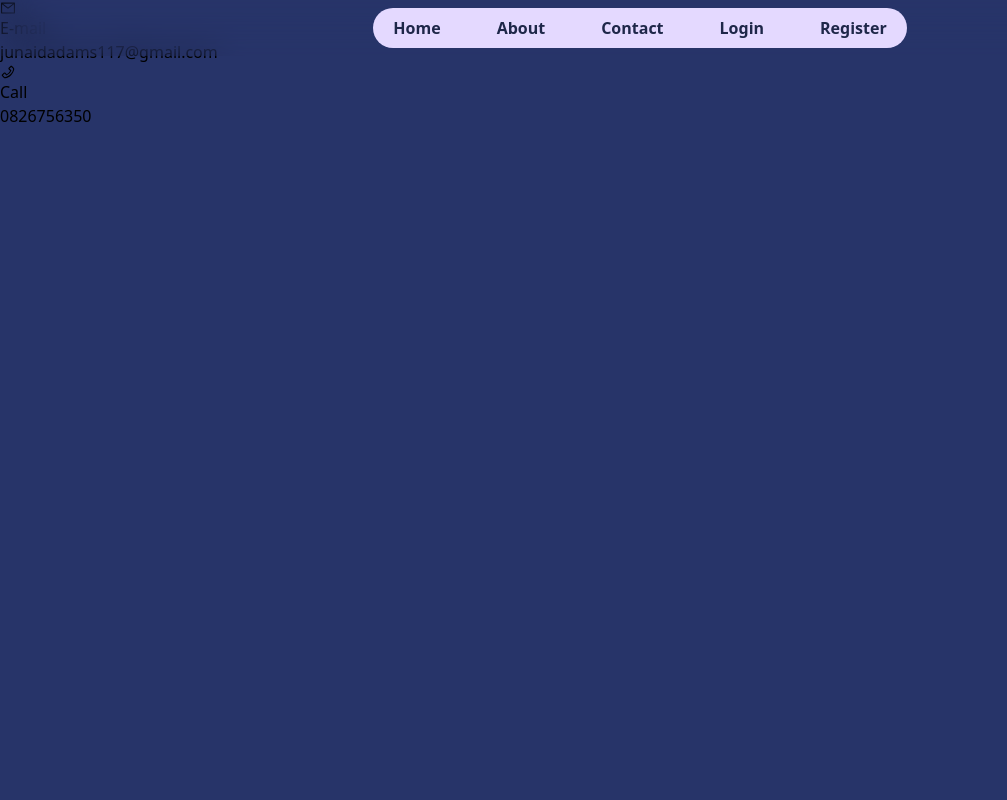
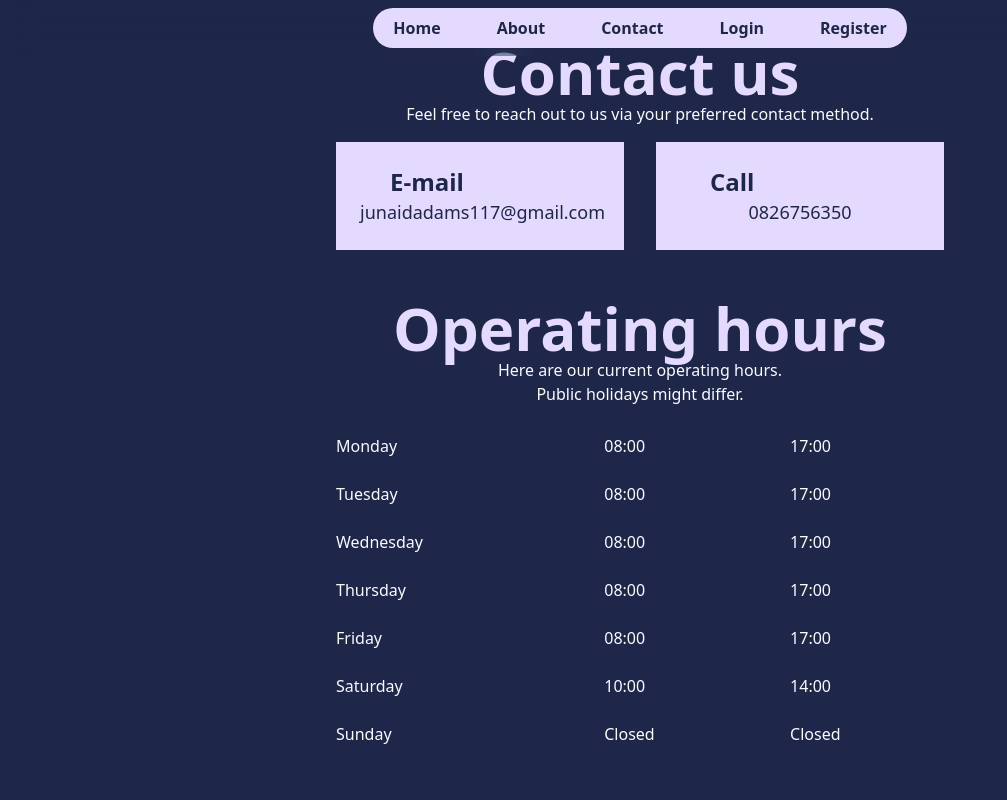
Before and after one commit to Junaidadams/nooks, a React (Vite) app: page /contact in a window 1280 px wide. Shown: the top 800 px of the page, without its empty margins (0-1007 px from the left). Built offline with nearby package versions, Linux system fonts and the light colour scheme.

Commit message:
Post gym changes. Mostly to contact and login page.

```diff
--- a/constants.js
+++ b/constants.js
@@ -46,6 +46,16 @@ export const contactInformation = [
   { key: 2, name: "Call", address: "0826756350", icon: AiOutlinePhone },
 ];
 
+export const operatingHours = [
+  { key: 1, day: "Monday", open: "08:00", closed: "17:00" },
+  { key: 2, day: "Tuesday", open: "08:00", closed: "17:00" },
+  { key: 3, day: "Wednesday", open: "08:00", closed: "17:00" },
+  { key: 4, day: "Thursday", open: "08:00", closed: "17:00" },
+  { key: 5, day: "Friday", open: "08:00", closed: "17:00" },
+  { key: 6, day: "Saturday", open: "10:00", closed: "14:00" },
+  { key: 7, day: "Sunday", open: "Closed", closed: "Closed" },
+];
+
 export const navigationLinks = [
   {
     key: 1,
@@ -63,6 +73,7 @@ export const navigationLinks = [
     link: "/contact",
   },
 ];
+
 export const footerLinks = [
   {
     key: 1,
--- a/src/App.jsx
+++ b/src/App.jsx
@@ -8,6 +8,7 @@ import Contact from "./pages/Contact";
 import Registration from "./pages/Registration";
 import Login from "./pages/Login";
 import TermsAndConditions from "./pages/T&C";
+import Archive from "./pages/Archive";
 
 import VerifyEmail from "./pages/utilPages/VerifyEmail";
 
@@ -23,6 +24,7 @@ const App = () => {
       <Route path="/register" element={<Registration />} />
       <Route path="/login" element={<Login />} />
       <Route path="/verify-email" element={<VerifyEmail />} />
+      <Route path="/archive" element={<Archive />} />
       <Route path="/terms-and-conditions" element={<TermsAndConditions />} />
       <Route path="*" element={<NoPage />} />
     </Routes>
--- a/src/components/ContactTiles.jsx
+++ b/src/components/ContactTiles.jsx
@@ -3,13 +3,20 @@ import PropTypes from "prop-types";
 
 const ContactTiles = ({ contactInformation }) => {
   return (
-    <div className="">
+    <div className=" rounded-md grid grid-cols-1 sm:grid-cols-2">
       {contactInformation.map(({ key, name, address, icon: Icon }) => (
-        <div key={key}>
-          <Icon />
-          <div>
-            <h1>{name}</h1>
-            <a href={address}>{address}</a>
+        <div key={key} className=" bg-periwinkle p-6 m-4">
+          <div className="flex flex-row ">
+            <Icon size={30} color="#e4d9ff" />
+            <h1 className="text-space-cadet text-2xl font-bold">{name}</h1>
+          </div>
+          <div className="w-full">
+            <a
+              href={address}
+              className="text-lg text-space-cadet text-center w-full"
+            >
+              {address}
+            </a>
           </div>
         </div>
       ))}
--- /dev/null
+++ b/src/components/Table.jsx
@@ -0,0 +1,31 @@
+import React from "react";
+import PropTypes from "prop-types";
+
+const Table = ({ operatingHours }) => {
+  return (
+    <table className="w-full border-collapse  mt-4 mx-auto">
+      {/* <thead>
+        <tr className="">
+          <th className="  px-4 py-2 text-left">Day</th>
+          <th className="  px-4 py-2 text-left">Open</th>
+          <th className="  px-4 py-2 text-left">Close</th>
+        </tr>
+      </thead> */}
+      <tbody>
+        {operatingHours.map(({ key, day, open, closed }) => (
+          <tr key={key} className="even:bg-space-cadet-lighter">
+            <td className=" text-left px-4 py-3">{day}</td>
+            <td className=" text-left px-4 py-3">{open}</td>
+            <td className=" text-left px-4 py-3">{closed}</td>
+          </tr>
+        ))}
+      </tbody>
+    </table>
+  );
+};
+
+Table.propTypes = {
+  operatingHours: PropTypes.array.isRequired,
+};
+
+export default Table;
--- /dev/null
+++ b/src/pages/Archive.jsx
@@ -0,0 +1,11 @@
+import React from "react";
+
+const Archive = () => {
+  return (
+    <div className="flex min-h-screen -mt-[56px]  bg-periwinkle flex-col w-full">
+      <div className="w-full h-1/3 flex flex-col p-4 m-auto">yo</div>
+    </div>
+  );
+};
+
+export default Archive;
--- a/src/pages/Contact.jsx
+++ b/src/pages/Contact.jsx
@@ -1,11 +1,26 @@
 import ContactTiles from "../components/ContactTiles";
 import { contactInformation } from "../../constants";
+import { motion } from "framer-motion";
+import { operatingHours } from "../../constants";
+import Table from "../components/Table";
 
 const Contact = () => {
   return (
-    <div className="flex min-h-screen -mt-[56px]  bg-delft-blue flex-col ">
-      <div>
+    <div className="flex min-h-screen -mt-[56px] bg-space-cadet flex-col">
+      <div className="w-3/4 lg:w-1/2 m-auto text-center rounded-lg text-ghost-white">
+        <motion.h1 className="text-4xl sm:text-5xl md:text-6xl text-periwinkle font-black text-center">
+          Contact us
+        </motion.h1>
+        <p>Feel free to reach out to us via your preferred contact method.</p>
         <ContactTiles contactInformation={contactInformation} />
+
+        <motion.h1 className="text-4xl sm:text-5xl md:text-6xl text-periwinkle font-black text-center mt-8">
+          Operating hours
+        </motion.h1>
+        <p>Here are our current operating hours.</p>
+        <p>Public holidays might differ.</p>
+        <Table operatingHours={operatingHours} />
+        {/* Operating hours table */}
       </div>
     </div>
   );
```
